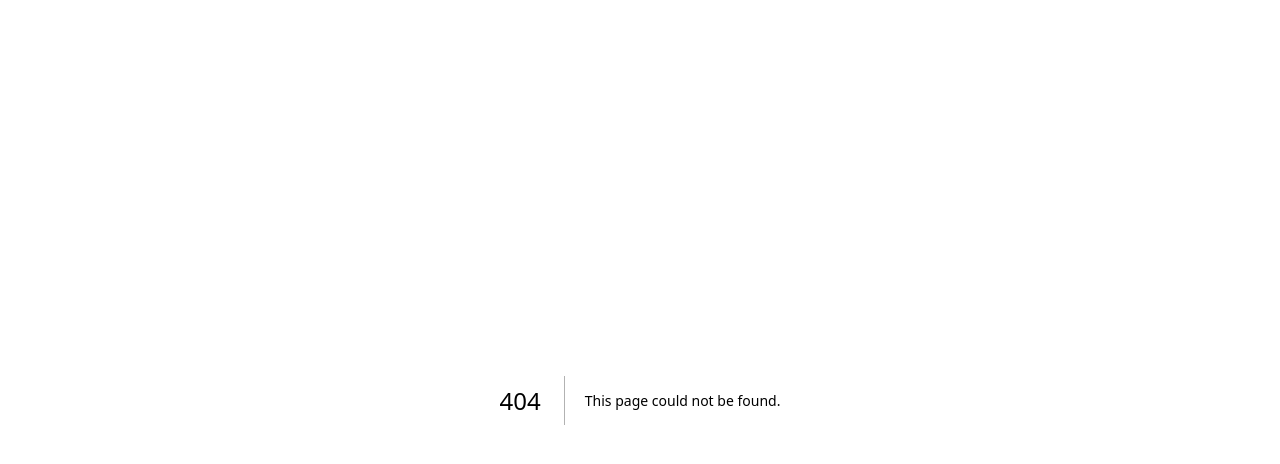
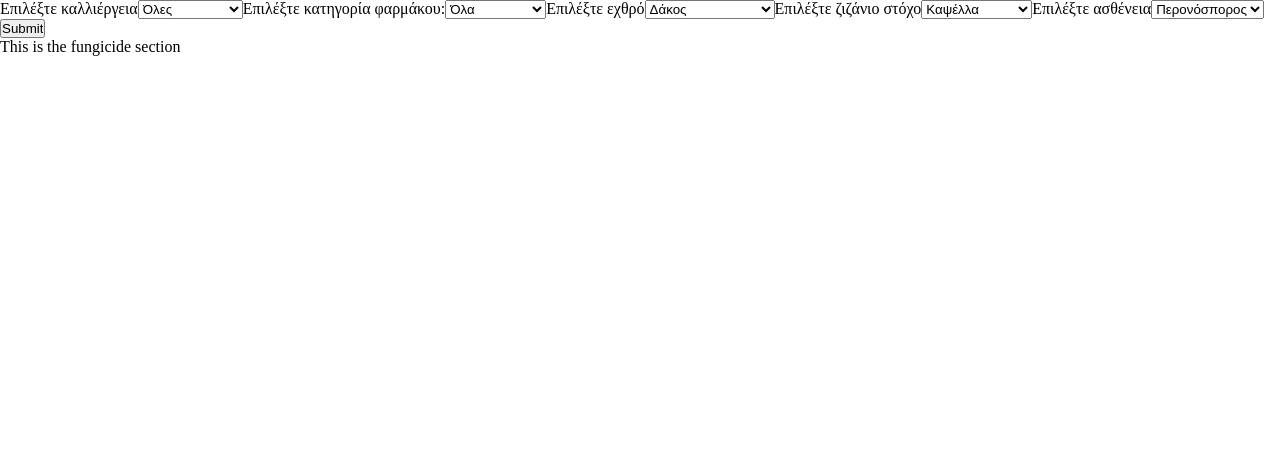
Before and after one commit to GiovanniOuvenis/agrochemicals, a Next.js app in the folder agrochemicals/: page /agrochemicals/fungicides in a window 1280 px wide. Before the commit this address had no page. Shown: the top 464 px of the page. Built offline with nearby package versions, Linux system fonts and the light colour scheme.

Commit message:
progress

```diff
--- /dev/null
+++ b/agrochemicals/src/app/agrochemicals/fungicides/page.tsx
@@ -0,0 +1,9 @@
+type Props = {}
+
+const Fungicide = (props: Props) => {
+  return (
+    <div>This is the fungicide section</div>
+  )
+}
+
+export default Fungicide
--- /dev/null
+++ b/agrochemicals/src/app/agrochemicals/layout.tsx
@@ -0,0 +1,52 @@
+import utilityObject from "../../../various/various"
+
+export default function AgrochemicalsLayout({
+    children,
+
+  }: {
+    children: React.ReactNode
+  }) {
+
+const {crops, categories, insect, fungus, herb} = utilityObject
+
+    return (
+      <div>
+        <form >
+  <label >Επιλέξτε καλλιέργεια</label>
+  <select name="crops" id="crops">
+  {crops.map((crop : string) => {
+      return <option value={crop}>{crop}</option>
+    })}
+  </select>
+  <label >Επιλέξτε κατηγορία φαρμάκου:</label>
+  <select name="categories" id="categories">
+  {categories.map((category : string) => {
+      return <option value={category}>{category}</option>
+    })}
+  </select>
+  <label >Επιλέξτε εχθρό</label>
+  <select name="insect" id="insect">
+  {insect.map((ins : string) => {
+      return <option value={ins}>{ins}</option>
+    })}
+  </select>
+  <label >Επιλέξτε ζιζάνιο στόχο</label>
+  <select name="herb" id="herb">
+  {herb.map((hrb : string) => {
+      return <option value={hrb}>{hrb}</option>
+    })}
+  </select>
+  <label >Επιλέξτε ασθένεια</label>
+  <select name="fungus" id="fungus">
+  {fungus.map((fung : string) => {
+      return <option value={fung}>{fung}</option>
+    })}
+  </select>
+  <input type="submit" value="Submit"/>
+</form>
+<div>
+    {children}
+</div>
+      </div>
+    )
+  }
--- a/agrochemicals/src/app/globals.css
+++ b/agrochemicals/src/app/globals.css
@@ -85,15 +85,7 @@ body {
   overflow-x: hidden;
 }
 
-body {
-  color: rgb(var(--foreground-rgb));
-  background: linear-gradient(
-      to bottom,
-      transparent,
-      rgb(var(--background-end-rgb))
-    )
-    rgb(var(--background-start-rgb));
-}
+
 
 a {
   color: inherit;
--- a/agrochemicals/src/app/layout.tsx
+++ b/agrochemicals/src/app/layout.tsx
@@ -1,8 +1,8 @@
 import './globals.css'
-import { Inter } from 'next/font/google'
+// import { Inter } from 'next/font/google'
 import { Providers } from '@/redux/provider'
 
-const inter = Inter({ subsets: ['latin'] })
+// const inter = Inter({ subsets: ['latin'] })
 
 export const metadata = {
   title: 'Create Next App',
@@ -16,7 +16,7 @@ export default function RootLayout({
 }) {
   return (
     <html lang="en">
-      <body className={inter.className}>
+      <body >
         <Providers>{children}</Providers></body>
     </html>
   )
--- /dev/null
+++ b/agrochemicals/various/various.ts
@@ -0,0 +1,8 @@
+ const crops : string[] = ["Όλες","Αραβόσιτος", "Βαμβάκι", "Ελιά", "Σκληρό σιτάρι", ]
+ const categories : string[] = ["Όλα", "Εντομοκτόνα", "Ζιζανιοκτόνα", "Μυκητοκτόνα" ]
+ const insect : string[] = ["Δάκος", "Παρλατόρια", "Ζευζέρα", "Καρπόκαψα", "Πράσινο σκουλήκι", "Ρόδινο σκουλήκι"]
+ const fungus : string[]= ["Περονόσπορος", "Ωϊδιο", "Αλτερνάρια", "Βοτρύτης", "Πύθιο", "Εξώασκος", "Ανθράκωση", "Σκωρίωση"]
+ const herb : string[] = [ "Καψέλλα", "Αντράκλα", "Αγριάδα", "Σεττάρια", "Βέλιουρας", "Αγριοντομάτα", "Αγριοπιπεριά", "Αγριομελιτζάνα", "Λουβουδιά"]
+
+ const utilityObject = { crops, categories, insect, fungus, herb}
+ export default utilityObject
```
Also changed, not shown: agrochemicals/src/app/agrochemicals/herbicides/page.tsx (added, +9 -0 lines), agrochemicals/src/app/agrochemicals/page.tsx (added, +9 -0 lines), agrochemicals/src/app/agrochemicals/pesticides/page.tsx (added, +9 -0 lines), agrochemicals/src/app/page.module.css (+27 -2 lines), agrochemicals/src/app/page.tsx (+16 -3 lines), agrochemicals/types.d.ts (added, +8 -0 lines).
